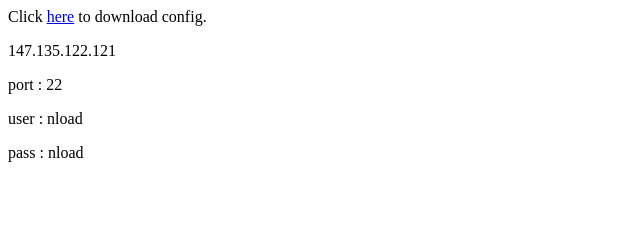
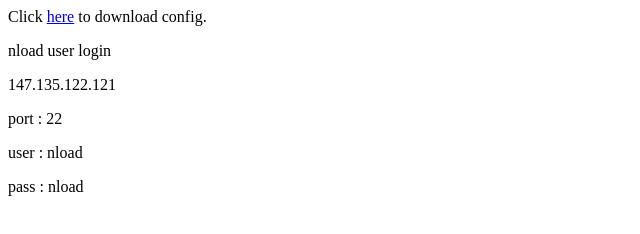
Before and after one commit to cuteuav/cuteuav.github.io, a plain HTML site: page index.html in a window 1280 px wide. Shown: the whole page, without its empty margins (0-640 px from the left). Drawn offline with Linux system fonts and the light colour scheme.

Commit message:
Update index.html

```diff
--- a/index.html
+++ b/index.html
@@ -1,5 +1,6 @@
 Click <a href="https://cdn.discordapp.com/attachments/1010980479253614664/1015038487814209586/123.ovpn">here</a> to download config.
 
+<p>nload user login</p>
 <p>147.135.122.121</p>
 <p>port : 22</p>
 <p>user : nload</p>
```
